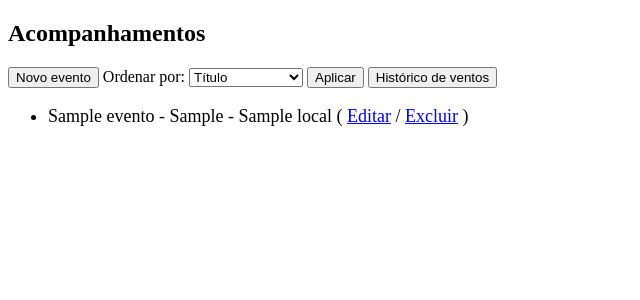
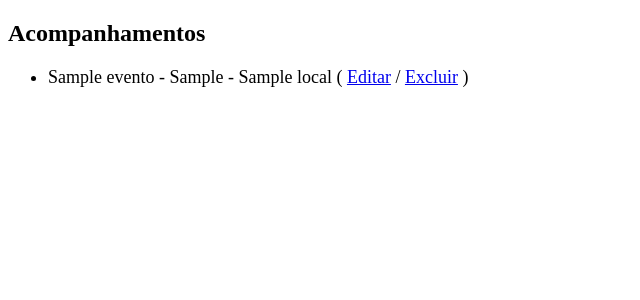
Before and after one commit to rmveiga/sistemafit, a Django app: template main/templates/acompanhamentos.html in a window 1280 px wide. Shown: the top 300 px of the page, without its empty margins (0-640 px from the left). Run offline with Django 3.2, Linux system fonts and the light colour scheme; the template is opened without the code that fills it: most values are stand-ins (such as "Sample title", 1, 10 or a date in 2020).

Commit message:
acompanhamento/views.py - Implementada função que retorna a listagem de acompanhamentos
main/settings.py
- Aplicado o diretório de templates

main/templates/acompanhamentos.html
- Criado html que apresentará a listagem de acompanhamentos

main/urls.py
- Criada url para a listagem de acompanhamentos

```diff
--- a/main/settings.py
+++ b/main/settings.py
@@ -67,7 +67,7 @@ ROOT_URLCONF = 'main.urls'
 TEMPLATES = [
     {
         'BACKEND': 'django.template.backends.django.DjangoTemplates',
-        'DIRS': [],
+        'DIRS': [os.path.join(BASE_DIR, 'main/templates')],
         'APP_DIRS': True,
         'OPTIONS': {
             'context_processors': [
--- a/main/templates/acompanhamentos.html
+++ b/main/templates/acompanhamentos.html
@@ -3,14 +3,14 @@
 {% block acompanhamentos %}
 
 <h2>Acompanhamentos</h2>
-<a href="evento/"><button type="button">Novo evento</button></a>
-<label>Ordenar por:</label>
-<select name="ordem">
-    <option value="titulo">Título</option>
-    <option value="data_evento">Data do Evento</option>
-</select>
-<a href="/"><button type="button">Aplicar</button></a>
-<a href="historico/"><button type="button">Histórico de ventos</button></a>
+<!--<a href="evento/"><button type="button">Novo evento</button></a>-->
+<!--<label>Ordenar por:</label>-->
+<!--<select name="ordem">-->
+<!--    <option value="titulo">Título</option>-->
+<!--    <option value="data_evento">Data do Evento</option>-->
+<!--</select>-->
+<!--<a href="/"><button type="button">Aplicar</button></a>-->
+<!--<a href="historico/"><button type="button">Histórico de ventos</button></a>-->
 
 
 <ul style="font-size: 18px">
--- a/main/urls.py
+++ b/main/urls.py
@@ -16,6 +16,9 @@ Including another URLconf
 from django.contrib import admin
 from django.urls import path
 
+from acompanhamento import views
+
 urlpatterns = [
     path('admin/', admin.site.urls),
+    path('', views.listagem_acompanhamentos),
 ]
```
Also changed, not shown: acompanhamento/views.py (+10 -1 lines).
